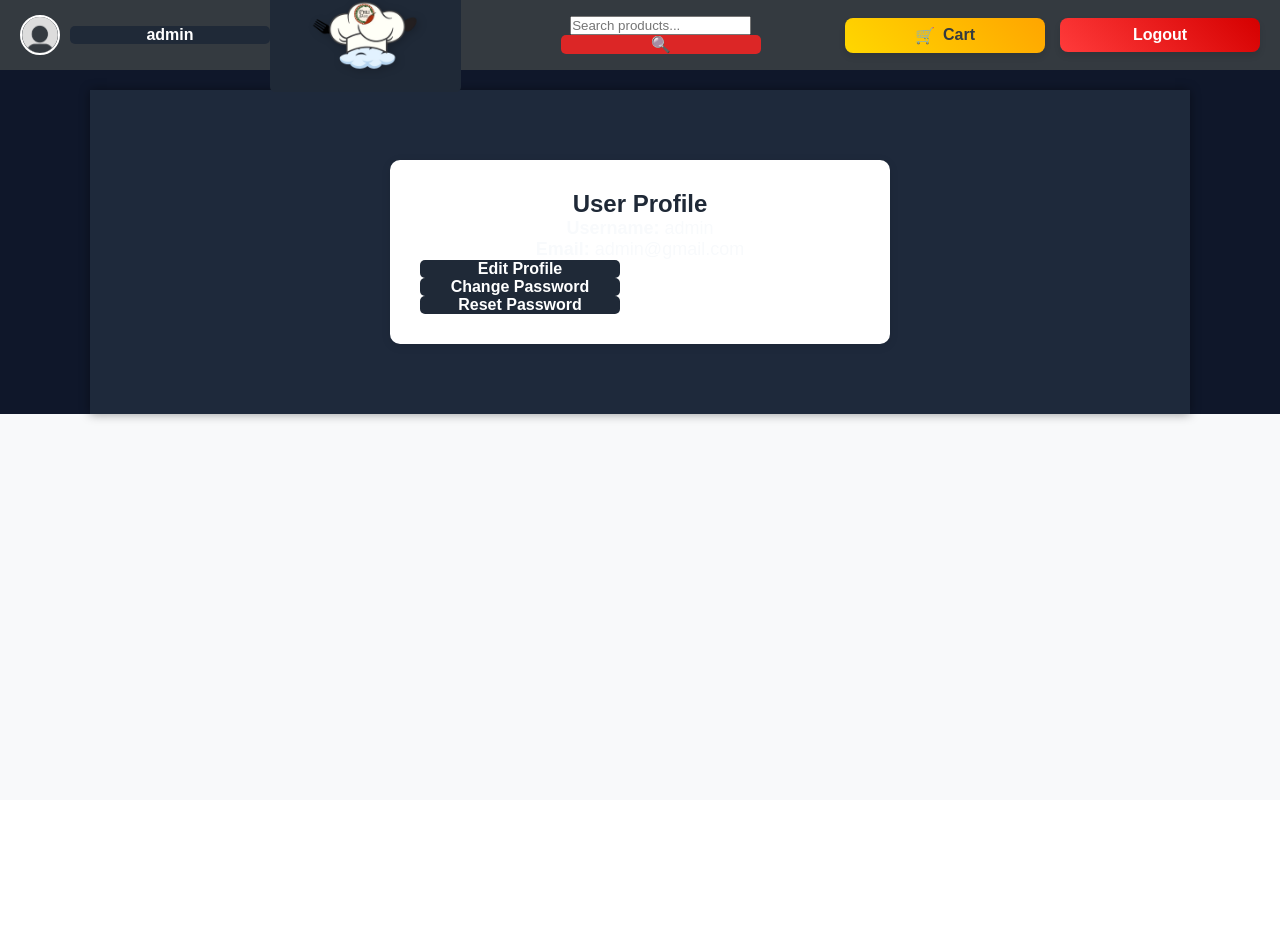
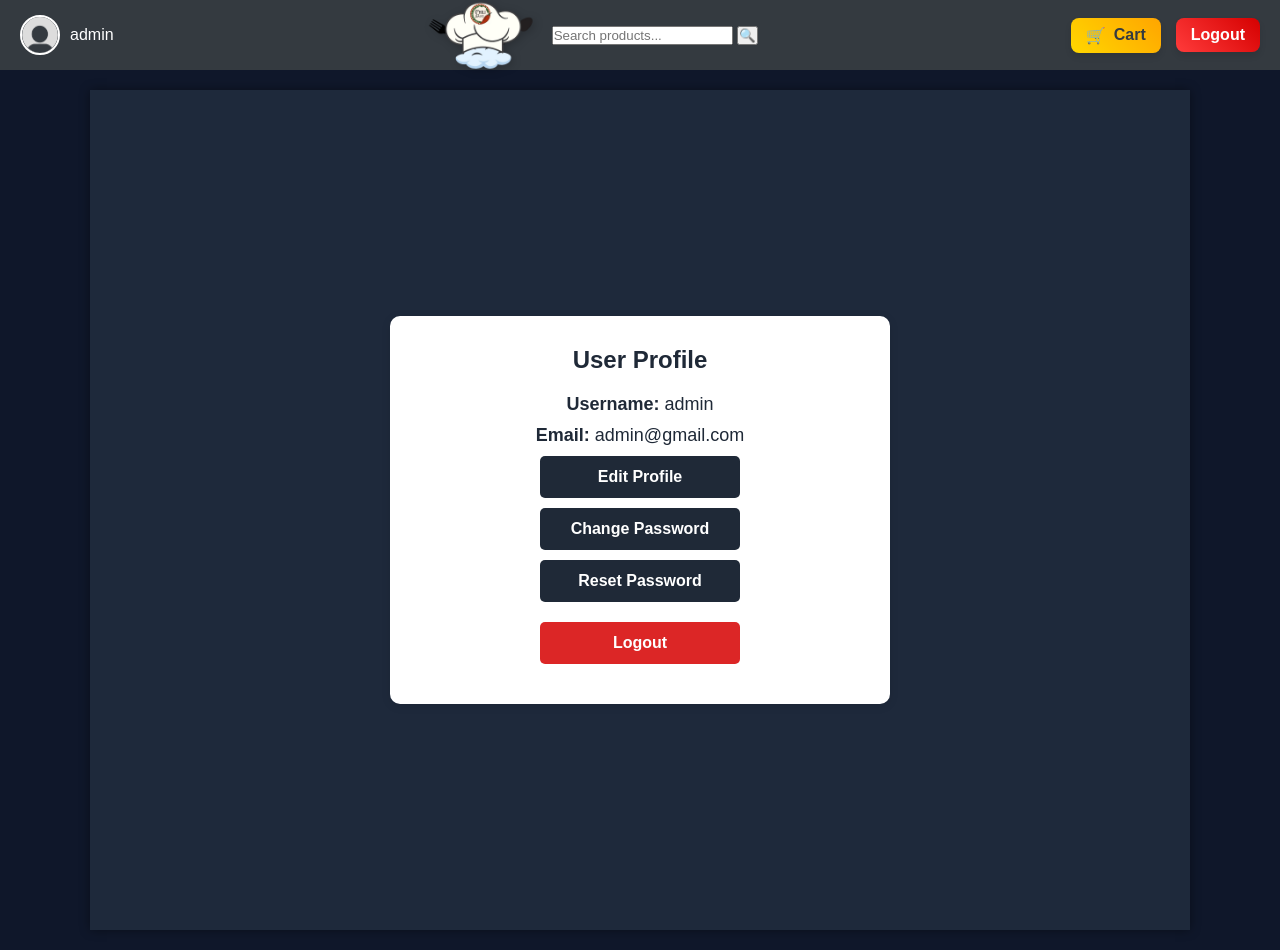
Before and after one commit to Luphonix-Prime/Ecommerce_store, a Django app: page /profile/ in a window 1280 px wide. Before the commit the page ends 422 px from the top, so only its background shows below. Run offline with Django 5.2, Linux system fonts and the light colour scheme; a user stored in the database is signed in.

Commit message:
refactor profile page layout and styles for improved structure and readability

```diff
--- a/store/static/css/profile.css
+++ b/store/static/css/profile.css
@@ -1,38 +1,36 @@
-/* General Styling */
-body {
+.profile-page {
     font-family: 'Poppins', sans-serif;
-    background-color: #f8f9fa;
-    margin: 0;
-    padding: 0;
-    color: #333;
+    /* background-color: #f8f9fa; */
+    padding: 20px;
+    display: flex;
+    justify-content: center;
+    align-items: center;
+    min-height: 100vh;
+}
+
+.profile-container {
+    width: 100%;
+    max-width: 500px;
+    background: white;
+    color:#1F2937   ;
+    padding: 30px;
+    border-radius: 10px;
+    box-shadow: 0px 2px 10px rgba(0, 0, 0, 0.1);
     text-align: center;
 }
 
-/* Profile Container */
-.profile-container {
-    width: 60%;
-    max-width: 500px;
-    background: white;
-    margin: 50px auto;
-    padding: 30px;
-    border-radius: 10px;
-    box-shadow: 0px 2px 10px rgba(0, 0, 0, 0.1);
-}
-
-/* Profile Heading */
-h2 {
+.profile-container h2 {
     color: #1F2937; /* Dark Blue */
     margin-bottom: 20px;
 }
 
-/* Profile Info */
-p {
+.profile-container p {
     font-size: 18px;
     margin: 10px 0;
 }
 
-/* Links */
-a {
+.profile-container a,
+.profile-container button {
     display: block;
     background-color: #1F2937; /* Dark Blue */
     color: white;
@@ -43,29 +41,24 @@ a {
     transition: background 0.3s ease-in-out;
     margin: 10px auto;
     width: 200px;
+    text-align: center;
 }
 
-a:hover {
+.profile-container a:hover {
     background-color: #374151; /* Darker Blue */
 }
 
-/* Logout Button */
-form {
+.profile-container form {
     margin-top: 20px;
 }
 
-button {
+.profile-container button {
     background-color: #DC2626; /* Red */
-    color: white;
     border: none;
-    padding: 12px 20px;
-    border-radius: 5px;
     cursor: pointer;
     font-size: 16px;
-    transition: background 0.3s ease-in-out;
-    width: 200px;
 }
 
-button:hover {
+.profile-container button:hover {
     background-color: #B91C1C; /* Darker Red */
 }
--- a/store/templates/store/profile.html
+++ b/store/templates/store/profile.html
@@ -4,6 +4,7 @@
 {% block content %}
     <link rel="stylesheet" href="{% static 'css/profile.css' %}">
 
+    <div class="profile-page">
         <div class="profile-container">
             <h2>User Profile</h2>
 
@@ -11,16 +12,13 @@
             <p><strong>Email:</strong> {{ user.email }}</p>
 
             <a href="{% url 'edit_profile' %}">Edit Profile</a>
-
-        <!-- Change Password -->
             <a href="{% url 'password_change' %}">Change Password</a>
-
-        <!-- Password Reset -->
             <a href="{% url 'password_reset' %}">Reset Password</a>
 
-        {% comment %} <form action="{% url 'logout' %}" method="post">
+            <form action="{% url 'logout' %}" method="post">
                 {% csrf_token %}
                 <button type="submit">Logout</button>
-        </form> {% endcomment %}
+            </form>
+        </div>
     </div>
 {% endblock %}
```
Lines whose indentation alone changed are shown as unchanged.
